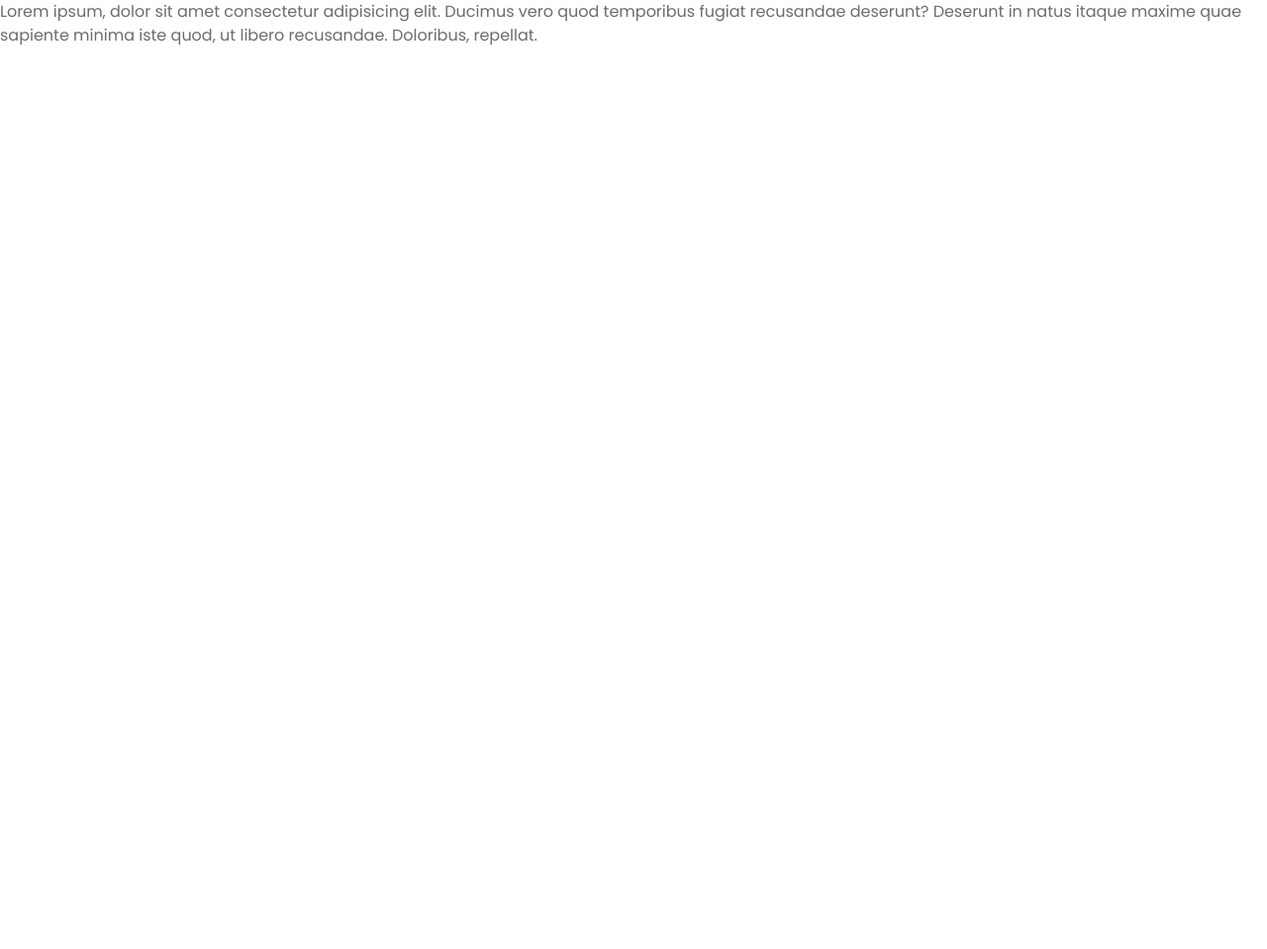
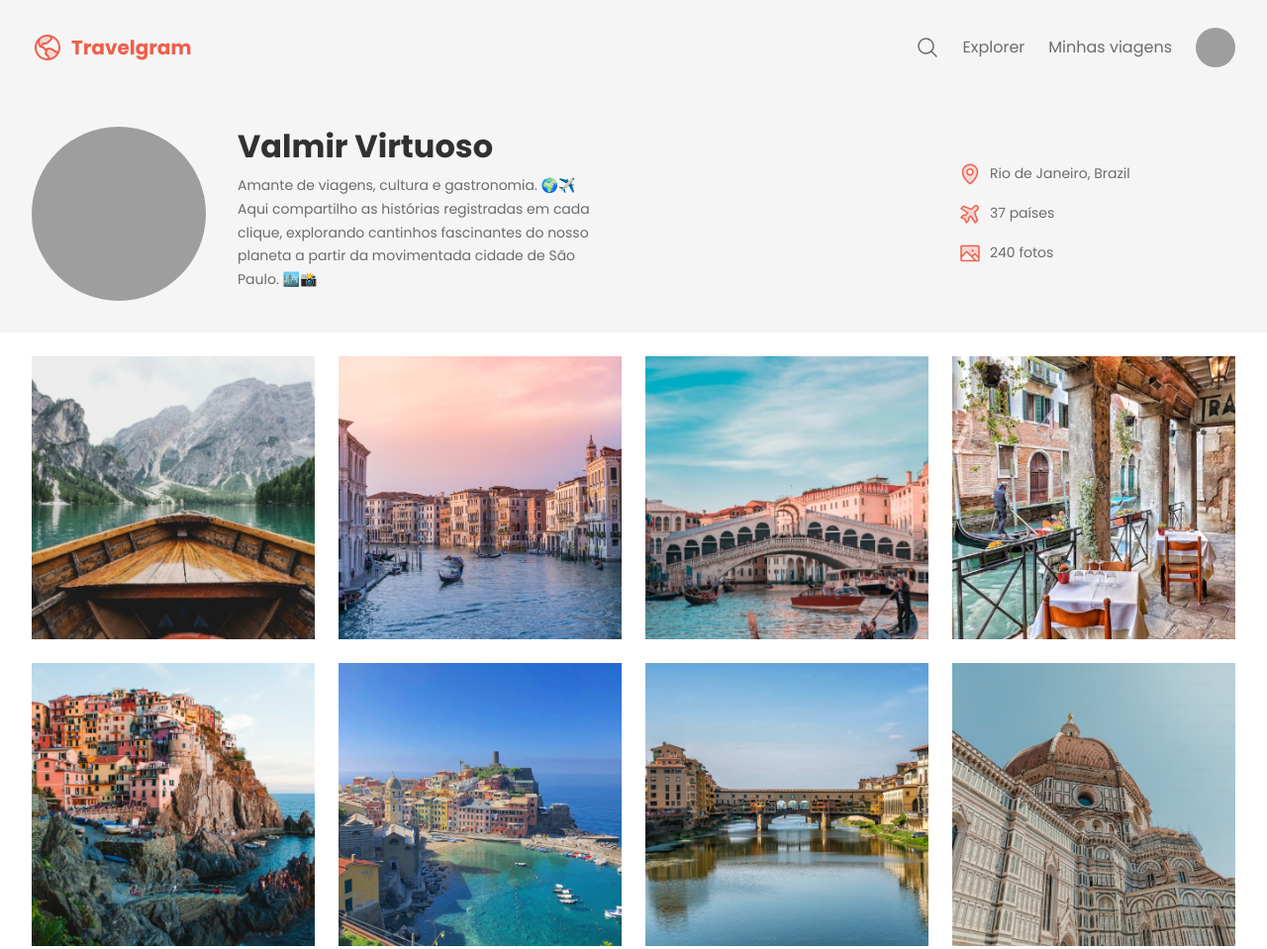
Before and after one commit to valmirvirtuoso/perfil-viagens, a plain HTML site: page index.html in a window 1280 px wide. Shown: the top 959 px of the page at 99% size. Before the commit the page ends 800 px from the top, so only its background shows below. Drawn offline with Linux system fonts and the light colour scheme; grey boxes are pictures that could not be loaded; a web font is replaced by a local one.

Commit message:
adiciona estilização da página

```diff
--- a/index.html
+++ b/index.html
@@ -13,8 +13,92 @@
     <link rel="stylesheet" href="styles/index.css" />
   </head>
   <body>
-    Lorem ipsum, dolor sit amet consectetur adipisicing elit. Ducimus vero quod
-    temporibus fugiat recusandae deserunt? Deserunt in natus itaque maxime quae
-    sapiente minima iste quod, ut libero recusandae. Doloribus, repellat.
+    <div class="bg-surface-color">
+      <nav class="container">
+        <a href="#" id="logo">
+          <img src="assets/Logo.svg" alt="logomarca" />
+        </a>
+        <ul>
+          <li>
+            <a href="#">
+              <img src="assets/icons/MagnifyingGlass.svg" alt="Icone de lupa" />
+            </a>
+          </li>
+          <li>
+            <a href="#">Explorer</a>
+          </li>
+          <li>
+            <a href="#">Minhas viagens</a>
+          </li>
+          <li>
+            <a href="#">
+              <img
+                src="https://avatars.githubusercontent.com/u/78447419?v=4"
+                alt=""
+              />
+            </a>
+          </li>
+        </ul>
+      </nav>
+
+      <section id="about">
+        <div class="container">
+          <div id="profile">
+            <img
+              src="https://avatars.githubusercontent.com/u/78447419?v=4"
+              alt=""
+            />
+            <div>
+              <h1>Valmir Virtuoso</h1>
+              <p>
+                Amante de viagens, cultura e gastronomia. 🌍✈️ <br />
+                Aqui compartilho as histórias registradas em cada clique,
+                explorando cantinhos fascinantes do nosso planeta a partir da
+                movimentada cidade de São Paulo. 🏙️📸
+              </p>
+            </div>
+          </div>
+
+          <ul id="info">
+            <li>
+              <img
+                src="assets/icons/MapPin.svg"
+                alt="Marcador de localização"
+              />
+              <span>Rio de Janeiro, Brazil</span>
+            </li>
+            <li>
+              <img src="assets/icons/AirplaneTilt.svg" alt="Avião" />
+              <span>37 países</span>
+            </li>
+            <li>
+              <img src="assets/icons/Image.svg" alt="Imagem" />
+              <span>240 fotos</span>
+            </li>
+          </ul>
+        </div>
+      </section>
+    </div>
+
+    <main class="container">
+      <img src="assets/images/Image 01.png" alt="" />
+      <img src="assets/images/Image 02.png" alt="" />
+      <img src="assets/images/Image 03.png" alt="" />
+      <img src="assets/images/Image 04.png" alt="" />
+      <img src="assets/images/Image 05.png" alt="" />
+      <img src="assets/images/Image 06.png" alt="" />
+      <img src="assets/images/Image 07.png" alt="" />
+      <img src="assets/images/Image 08.png" alt="" />
+      <img src="assets/images/Image 09.png" alt="" />
+      <img src="assets/images/Image 10.png" alt="" />
+      <img src="assets/images/Image 11.png" alt="" />
+      <img src="assets/images/Image 12.png" alt="" />
+    </main>
+
+    <footer class="container">
+      <span>Perfil Viagens &copy; 2024</span>
+      <span>Termos de uso</span>
+      <span>Política de privacidade</span>
+    </footer>
   </body>
 </html>
--- /dev/null
+++ b/styles/about.css
@@ -0,0 +1,46 @@
+section#about {
+  padding-block: 32px;
+  font: var(--text-md);
+}
+
+section .container {
+  display: flex;
+  justify-content: space-between;
+  align-items: center;
+}
+
+#profile {
+  display: flex;
+  gap: 32px;
+}
+
+#profile > div {
+  max-width: 384px;
+}
+
+#profile img {
+  width: 176px;
+  height: 176px;
+  object-fit: cover;
+  border-radius: 50%;
+}
+
+#profile h1 {
+  font: var(--text-lg);
+  color: var(--text-color-primary);
+  margin-bottom: 8px;
+}
+
+#info {
+  list-style: none;
+  display: flex;
+  flex-direction: column;
+  gap: 16px;
+  width: 280px;
+}
+
+#info li {
+  display: flex;
+  align-items: center;
+  gap: 8px;
+}
--- /dev/null
+++ b/styles/footer.css
@@ -0,0 +1,10 @@
+footer {
+  display: flex;
+  gap: 24px;
+  padding-block: 24px;
+  font: 14px/150% var(--font-family);
+}
+
+footer span:nth-child(1) {
+  margin-right: auto;
+}
--- a/styles/global.css
+++ b/styles/global.css
@@ -25,3 +25,24 @@ body {
   color: var(--text-color-secondary);
   background-color: var(--background-color);
 }
+
+a {
+  text-decoration: none;
+  color: inherit;
+}
+
+a:hover {
+  color: var(--brand-color);
+  text-decoration: underline;
+}
+
+.container {
+  /* ? aplica o padding nos eixos left e right */
+  padding-inline: 32px;
+  max-width: 1280px;
+  margin-inline: auto;
+}
+
+.bg-surface-color {
+  background-color: var(--surface-color);
+}
--- a/styles/index.css
+++ b/styles/index.css
@@ -1 +1,5 @@
 @import url(global.css);
+@import url(nav.css);
+@import url(about.css);
+@import url(main.css);
+@import url(footer.css);
--- /dev/null
+++ b/styles/main.css
@@ -0,0 +1,12 @@
+main {
+  display: flex;
+  gap: 24px;
+  padding-block: 24px;
+  flex-wrap: wrap;
+}
+
+main img {
+  width: 286px;
+  height: 286px;
+  object-fit: cover;
+}
--- /dev/null
+++ b/styles/nav.css
@@ -0,0 +1,23 @@
+nav {
+  display: flex;
+  justify-content: space-between;
+  align-items: center;
+  line-height: 0;
+  /* ? Aplica o padding nos eixos top e bottom */
+  padding-block: 20px;
+}
+
+nav ul {
+  list-style: none;
+  display: flex;
+  align-items: center;
+  gap: 24px;
+  padding-block: 8px;
+}
+
+nav ul li:last-child img {
+  width: 40px;
+  height: 40px;
+  object-fit: cover;
+  border-radius: 50%;
+}
```
